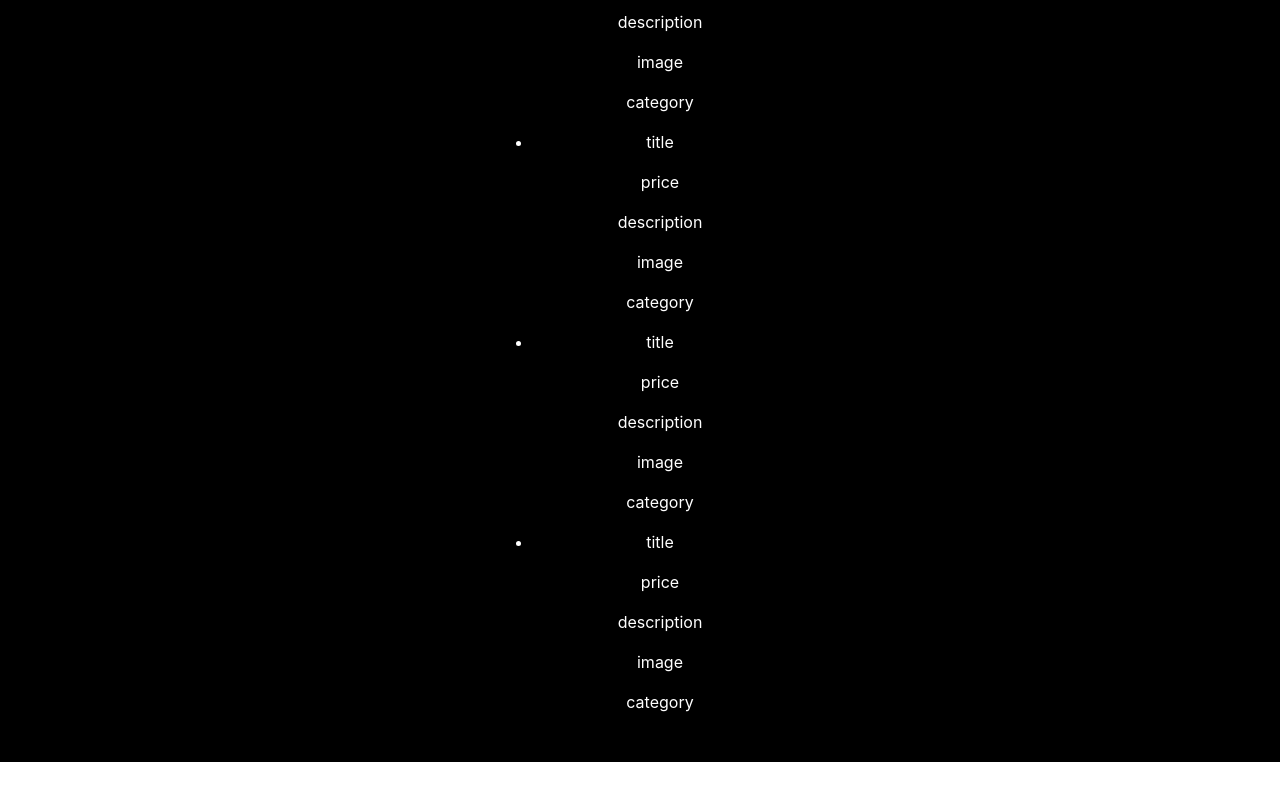
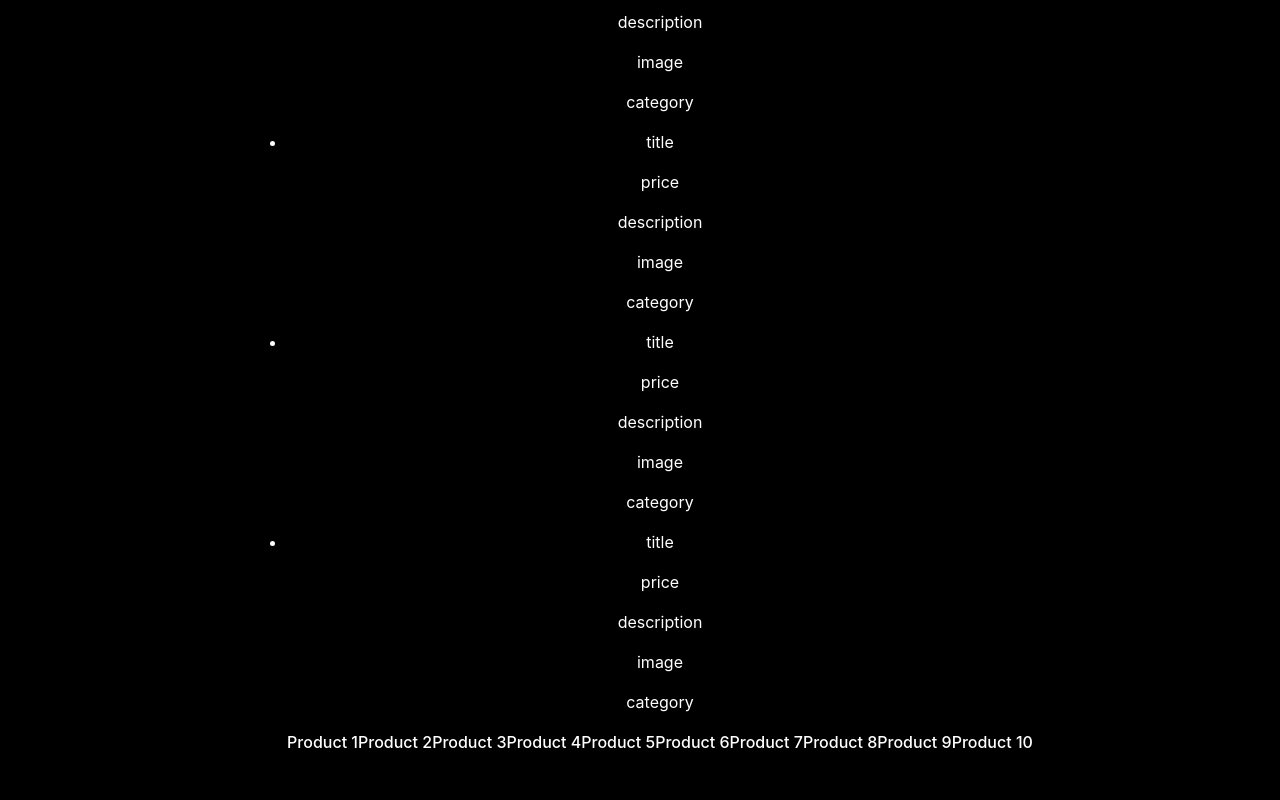
Before and after one commit to rajaesouini/projet-store, a React (Vite) app: page / in a window 1280 px wide. Shown: the part 531-1331 px from the top of the page. Before the commit the page ends 1293 px from the top, so only its background shows below. Built offline with nearby package versions, Linux system fonts and the light colour scheme.

Commit message:
wip routes

```diff
--- a/src/assets/components/pages/home/Home.jsx
+++ b/src/assets/components/pages/home/Home.jsx
@@ -1,5 +1,7 @@
 import Head from "../../head/Head";
 import Product from "../../product/Product";
+import { Link } from "react-router-dom";
+
 
 const Home = () => {
 
@@ -14,6 +16,16 @@ const Home = () => {
           <li><Product /></li>
           <li><Product /></li>
           <li><Product /></li>
+          <Link to={ '/product/1' }>Product 1</Link>
+          <Link to={ '/product/2' }>Product 2</Link>
+          <Link to={ '/product/3' }>Product 3</Link>
+          <Link to={ '/product/4' }>Product 4</Link>
+          <Link to={ '/product/5' }>Product 5</Link>
+          <Link to={ '/product/6' }>Product 6</Link>
+          <Link to={ '/product/7' }>Product 7</Link>
+          <Link to={ '/product/8' }>Product 8</Link>
+          <Link to={ '/product/9' }>Product 9</Link>
+          <Link to={ '/product/10' }>Product 10</Link>
         </ul>
       </>
     )
```
Also changed, not shown: src/assets/services/Router.jsx (+9 -0 lines). Lines whose indentation alone changed are shown as unchanged.
